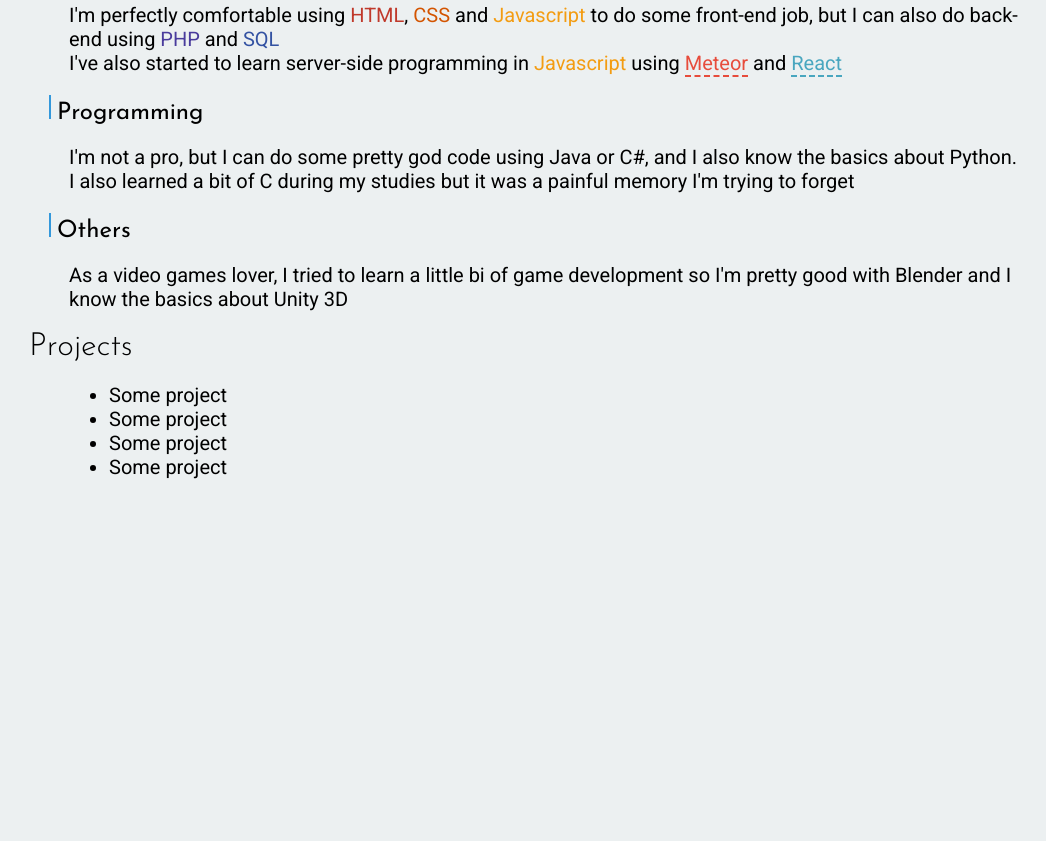
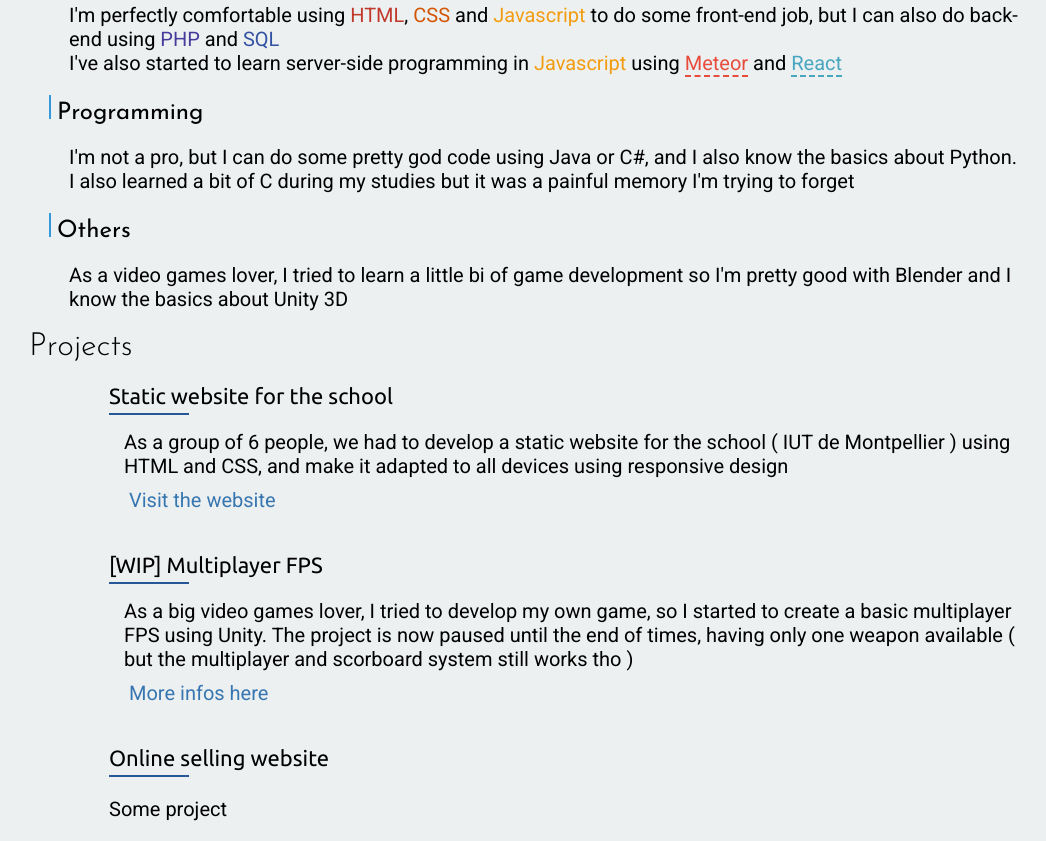
Before and after one commit to Rominou34/rominou34.github.io, a plain HTML site: page index.html in a window 1280 px wide. Shown: the part 620-1461 px from the top of the page, without its empty margins (111-1157 px from the left). Before the commit the page ends 1119 px from the top, so only its background shows below. Drawn offline with Linux system fonts and the light colour scheme.

Commit message:
Added some projects and im going to eat

```diff
--- a/index.html
+++ b/index.html
@@ -84,9 +84,27 @@
       <h2>Projects</h2>
       <div id="projects">
         <ul>
-          <li>Some project</li>
-          <li>Some project</li>
-          <li>Some project</li>
+          <li>
+            <span>Static website for the school</span>
+            <p>As a group of 6 people, we had to develop a static website for
+            the school ( IUT de Montpellier ) using HTML and CSS, and make it
+            adapted to all devices using responsive design</p>
+            <a href="http://depinfo.romainarnaud.fr">Visit the website</a>
+          </li>
+          <li>
+            <span>[WIP] Multiplayer FPS</span>
+            <p>As a big video games lover, I tried to develop my own game, so
+            I started to create a basic multiplayer FPS using Unity. The project
+            is now paused until the end of times, having only one weapon
+            available ( but the multiplayer and scorboard system still works tho
+            )</p>
+            <a href="http://www.indiedb.com/games/close-quarter-battle">
+              More infos here
+            </a>
+          </li>
+          <li>
+            <span>Online selling website</span>
+          </li>
           <li>Some project</li>
         </ul>
       </div>
--- a/style.css
+++ b/style.css
@@ -54,7 +54,6 @@ h3 {
 }
 
 h3::before {
-  width: 40px;
   content: '';
   height: 24px;
   width: 0px;
@@ -75,6 +74,11 @@ div {
 
 a {
   text-decoration: none;
+}
+
+li {
+  list-style-type: none;
+  margin-bottom: 20px;
 }
 
 /*----- ID RULES -----*/
@@ -148,4 +152,33 @@ a {
 #react { color: #49a6bf; border-bottom: 2px dashed #49a6bf; }
 #react:hover { color: #7db0be; border-bottom: 2px dashed #7db0be; }
 
+
+/*- PROJECTS -*/
+
+#projects span:nth-child(1) {
+  font-size: 22px;
+  font-family: Ubuntu;
+}
+
+#projects span:nth-child(1)::after {
+  width: 80px;
+  height: 2px;
+  background-color: #265796;
+  display: block;
+  content: '';
+  margin-top: 4px;
+  margin-bottom: 15px;
+}
+
+#projects p {
+  padding-left: 15px;
+  margin-bottom: 10px;
+}
+
+#projects a {
+  padding-left: 20px;
+  color: #3776b0;
+  margin-bottom: 40px;
+  display: block;
+}
 /*----- CLASS RULES -----*/
```
